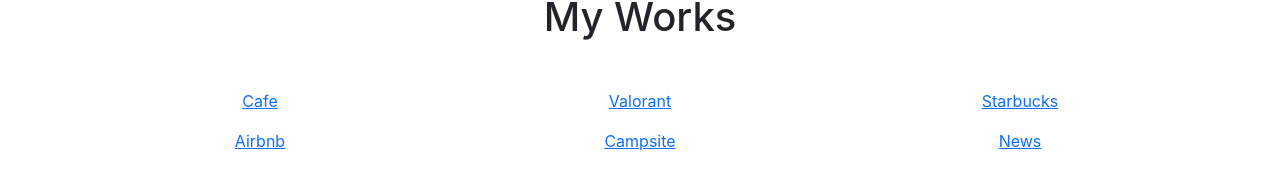
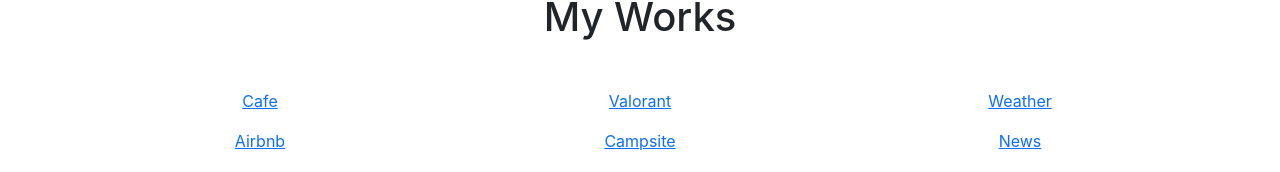
Before and after one commit to shwangbo80/soo_portfolio, a React (Create React App) app: page / in a window 1280 px wide. Shown: the part 1799-1971 px from the top of the page. Built offline with nearby package versions, Linux system fonts and the light colour scheme.

Commit message:
added weather app url

```diff
--- a/src/components/Home.js
+++ b/src/components/Home.js
@@ -1,6 +1,6 @@
-import React from "react"
-import {Container, Row, Col, Image, Form} from "react-bootstrap"
-import {Mouse, CodeSlash, Gear} from "react-bootstrap-icons"
+import React from "react";
+import {Container, Row, Col, Image, Form} from "react-bootstrap";
+import {Mouse, CodeSlash, Gear} from "react-bootstrap-icons";
 
 export default function Home() {
   return (
@@ -108,8 +108,8 @@
           </Col>
           <Col>
             <p>
-              <a href="https://sb.soohwangbo.com" target="_blank">
-                Starbucks
+              <a href="https://weather.soohwangbo.com" target="_blank">
+                Weather
               </a>
             </p>
             <p>
@@ -149,5 +149,5 @@
         </Row>
       </Container>
     </div>
-  )
+  );
 }
```
